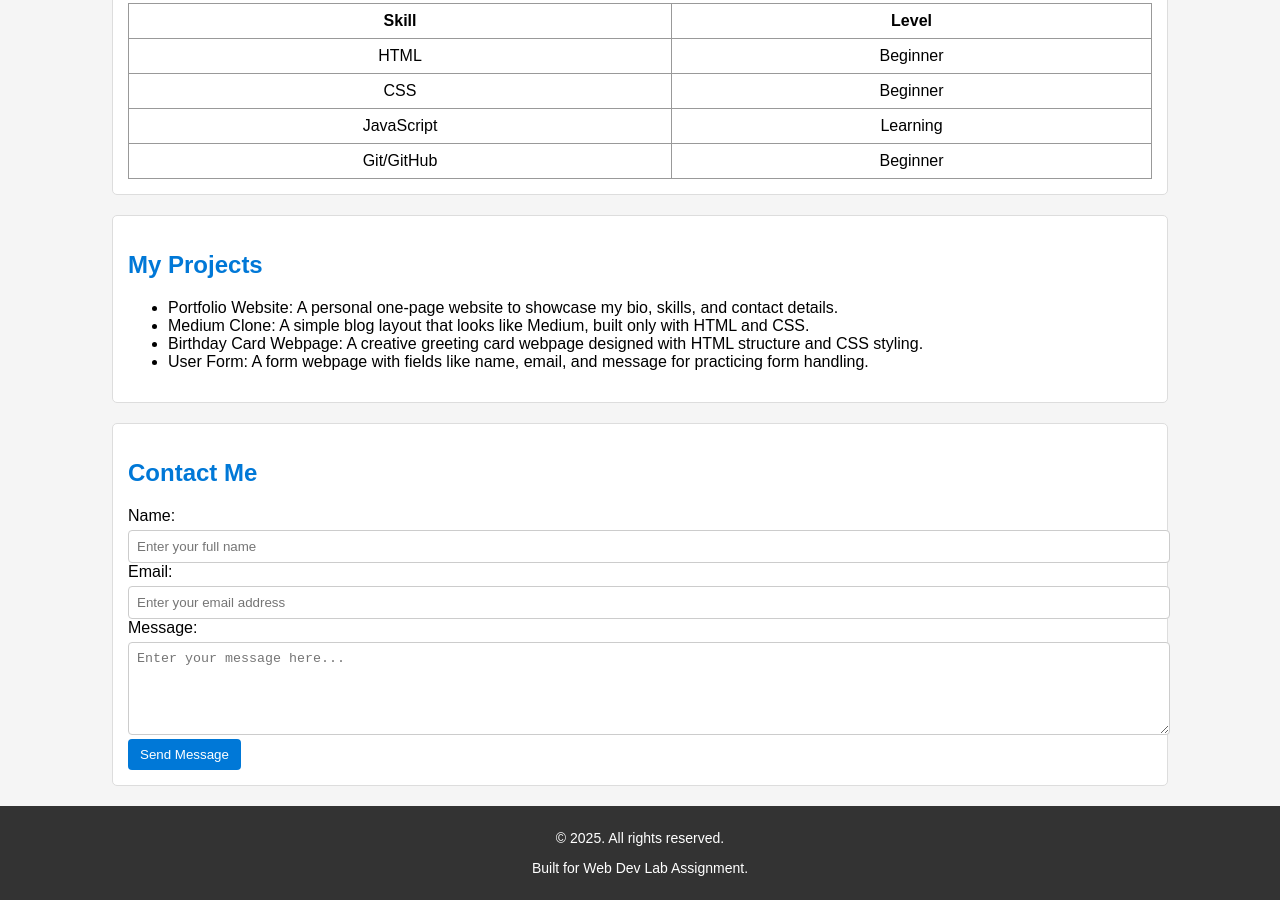
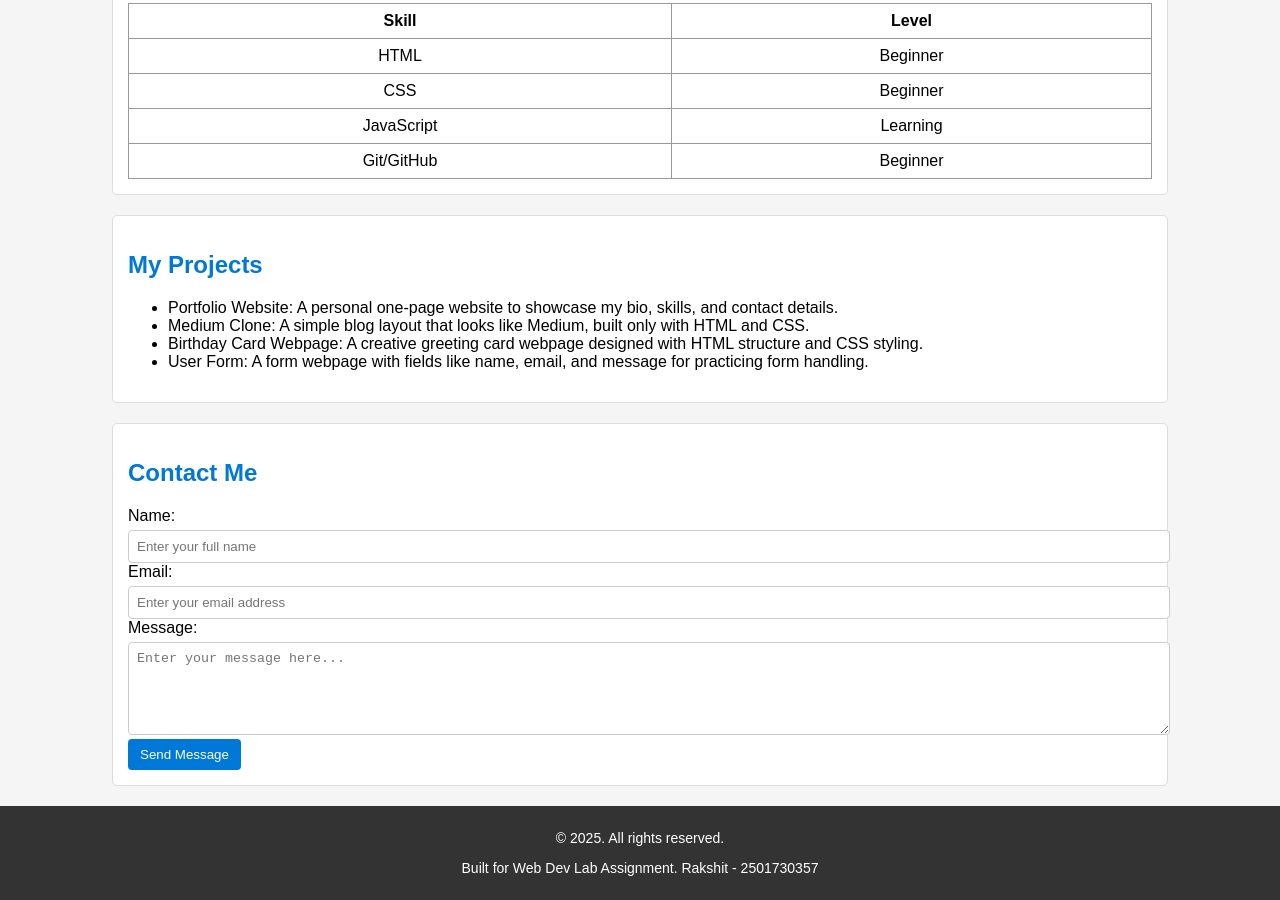
Before and after one commit to reakshit/Lab_assignment_KRMU_webdev_1, a plain HTML site: page Lab-2/index.html in a window 1280 px wide. Shown: the part 582-1482 px from the top of the page. Drawn offline with Linux system fonts and the light colour scheme.

Commit message:
Update index.html

```diff
--- a/Lab-2/index.html
+++ b/Lab-2/index.html
@@ -72,7 +72,7 @@
 
   <footer id="footer">
     <p>&copy; 2025. All rights reserved.</p>
-    <p>Built for Web Dev Lab Assignment.</p>
+    <p>Built for Web Dev Lab Assignment. Rakshit - 2501730357</p>
   </footer>
 </body>
 </html>
```
